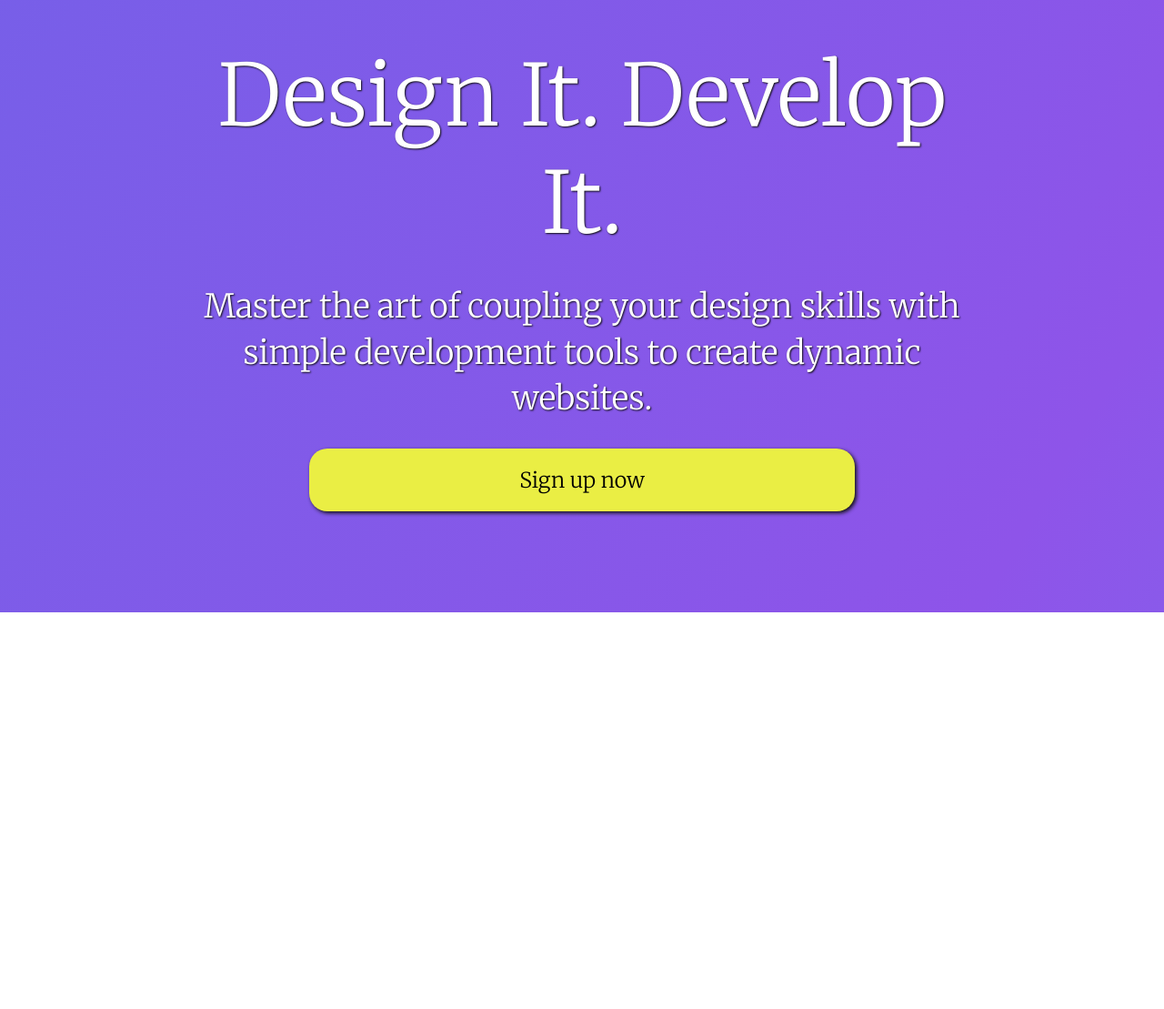
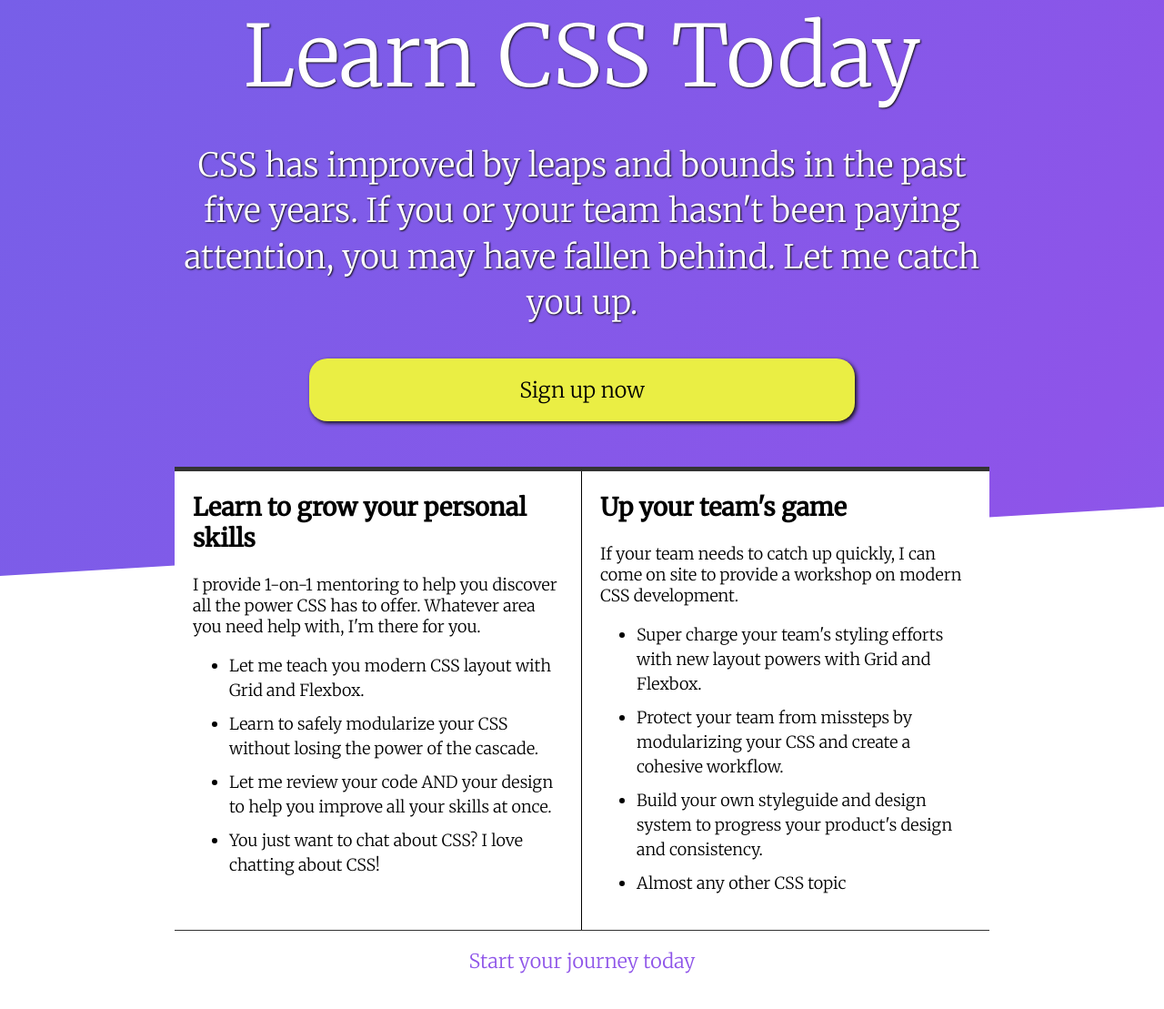
Before and after one commit to brob/devigning.com, a plain HTML site: page index.html in a window 1280 px wide. Shown: the part 127-1236 px from the top of the page at 91% size. Before the commit the page ends 800 px from the top, so only its background shows below. Drawn offline with Linux system fonts and the light colour scheme.

Commit message:
Sets up bisected cta area

```diff
--- a/index.html
+++ b/index.html
@@ -11,9 +11,11 @@
 <body>
 
     <div class="banner">
-        <h1 class="banner__title">Design It. Develop It.</h1>
-        <h2 class="banner__subtitle">Master the art of coupling your design skills with simple development tools to create dynamic websites.</h2>
-        <a href="#" class="banner__cta">Sign up now</a>
+        <div class="banner__content">
+            <h1 class="banner__title">Learn CSS Today</h1>
+            <h3 class="banner__subtitle">CSS has improved by leaps and bounds in the past five years. If you or your team hasn't been paying attention, you may have fallen behind. Let me catch you up.</h3>
+            <a href="#" class="banner__cta modal__open">Sign up now</a>
+    </div>
     </div>
 
     <modal class="modal">
@@ -44,17 +46,42 @@
         </div>
     </modal>
 
+    <section class="bisect">
+        <div class="bisect__section">
+            <h2>Learn to grow your personal skills</h2>
+            <p>I provide 1-on-1 mentoring to help you discover all the power CSS has to offer. Whatever area you need help with, I'm there for you.</p>
+            <ul class="benefits">
+                <li>Let me teach you modern CSS layout with Grid and Flexbox.</li>
+                <li>Learn to safely modularize your CSS without losing the power of the cascade.</li>
+                <li>Let me review your code AND your design to help you improve all your skills at once.</li>
+                <li>You just want to chat about CSS? I love chatting about CSS!</li>
+            </ul>
+        </div>
+        <div class="bisect__section">
+            <h2>Up your team's game</h2>
+            <p>If your team needs to catch up quickly, I can come on site to provide a workshop on modern CSS development.</p>
+            <ul class="benefits">
+                <li>Super charge your team's styling efforts with new layout powers with Grid and Flexbox.</li>
+                <li>Protect your team from missteps by modularizing your CSS and create a cohesive workflow.</li>
+                <li>Build your own styleguide and design system to progress your product's design and consistency.</li>
+                <li>Almost any other CSS topic</li>
+                </ul>
+        </div>
+        <a href="#" class="bisect__cta modal__open">Start your journey today</a>
+    </section>
+
     <link href="https://fonts.googleapis.com/css?family=Merriweather:300,400" rel="stylesheet">
 
     <script>
-        const cta = document.querySelector('.banner__cta');
+        const cta = document.querySelectorAll('.modal__open');
         const modal = document.querySelector('modal');
         const close = document.querySelector('.modal__close');
-
-        cta.addEventListener("click", function(e){
-            e.preventDefault;
-            modal.classList.toggle('visible');
-         },false);
+        Array.from(cta).forEach(link => {
+            link.addEventListener('click', function(e){
+                e.preventDefault();
+                modal.classList.toggle('visible');
+             },false);
+        });
 
 
 
@@ -67,7 +94,7 @@
         });
 
         function closeModal(e) {
-            if (e) {e.preventDefault;}
+            if (e) {e.preventDefault();}
             modal.classList.remove('visible');
         }
     </script>
--- a/style.css
+++ b/style.css
@@ -8,16 +8,10 @@ html {
 
 body {
     min-height: 100vh;
-    display: flex;
     font-family: "Merriweather", serif;
     font-weight: 300;
     margin: 0;
 
-    background-image: linear-gradient(120deg, #4776e6, #8e54e9, #33d0ff, #eaee44);
-    background-size: 800% 800%;
-    -webkit-animation: bodyBG 60s linear infinite;
-    -moz-animation: bodyBG 60s linear infinite;
-    animation: bodyBG 60s linear infinite;
 }
 
 input, select, textarea {
@@ -56,6 +50,20 @@ label {
     color: white;
     text-align: center;
     text-shadow: 1px 1px 2px #111;
+    min-height: 95vh;
+    padding: 10vh 0 15vh;
+    display: flex;
+
+    background-image: linear-gradient(120deg, #4776e6, #8e54e9, #33d0ff, #eaee44);
+    background-size: 800% 800%;
+    -webkit-animation: bodyBG 60s linear infinite;
+    -moz-animation: bodyBG 60s linear infinite;
+    animation: bodyBG 60s linear infinite;
+
+    clip-path: polygon(0 0, 100% 0, 100% 90%, 0% 100%);
+
+}
+.banner__content {
     width: 70vw;
     max-width: 1200px;
     min-width: 300px;
@@ -65,6 +73,7 @@ label {
     font-size: 5.2rem;
     margin-bottom: 1rem;
     font-weight: 300;
+    margin-top: 0;
 }
 .banner__subtitle {
     font-size: 2rem;
@@ -111,7 +120,12 @@ label {
 }
 .modal__content {
     background-color: white;
-    position: relative;
+    position: fixed;
+    top: 0;
+    bottom: 0;
+    left: 0;
+    right: 0;
+
     width: 80vw;
     height: 90vh;
     padding: 3rem;
@@ -178,6 +192,46 @@ label {
     z-index: 1;
 }
 
+.bisect {
+    position: relative;
+    top: -15vh;
+    display: grid;
+    grid-template-columns: 1fr 1fr;
+    width: 70vw;
+    max-width: 1200px;
+    margin: auto;
+
+    background-color: white;
+    /* border: 4px solid #eaee44; */
+    border-top: 5px solid #333;
+}
+.bisect__section {
+    padding: 0 20px 20px;
+}
+.bisect__section:first-child {
+    border-right: 1px solid #000;
+}
+.benefits li {
+    margin-bottom: 10px;
+    line-height: 1.5em;
+}
+.bisect__cta {
+    color: #8e54e9;
+    font-size: 1.2rem;
+    text-decoration: none;
+    grid-column: span 2;
+    text-align: center;
+    border-top: 1px solid #333;
+    padding: 20px 0;
+    transition: transform .4s cubic-bezier(0,2,1,1), background-color .2s ease-out;
+    transform-origin: top center;
+}
+.bisect__cta:hover {
+    transform: scale(1.2) rotate(-.5deg);
+    background-color: #f2f533;
+    transition: transform .4s cubic-bezier(0,4,1,1), background-color .2s ease-out;
+}
+
 
 
 @-webkit-keyframes bodyBG {
```
